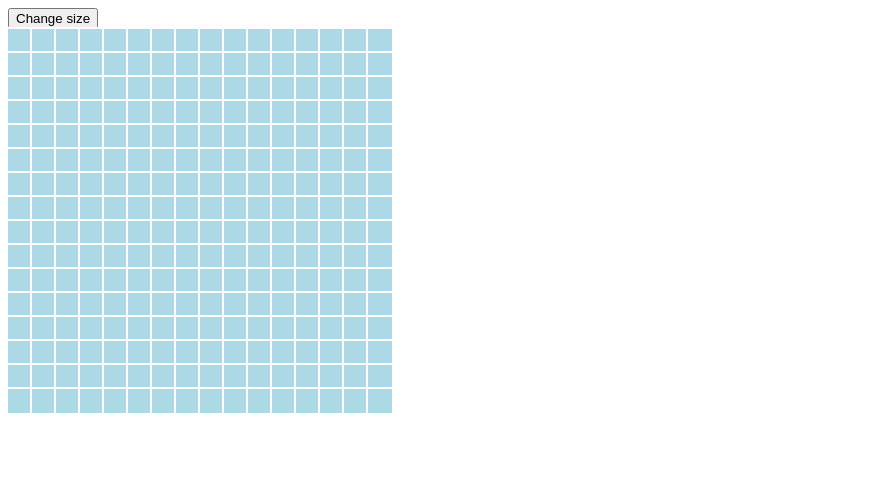
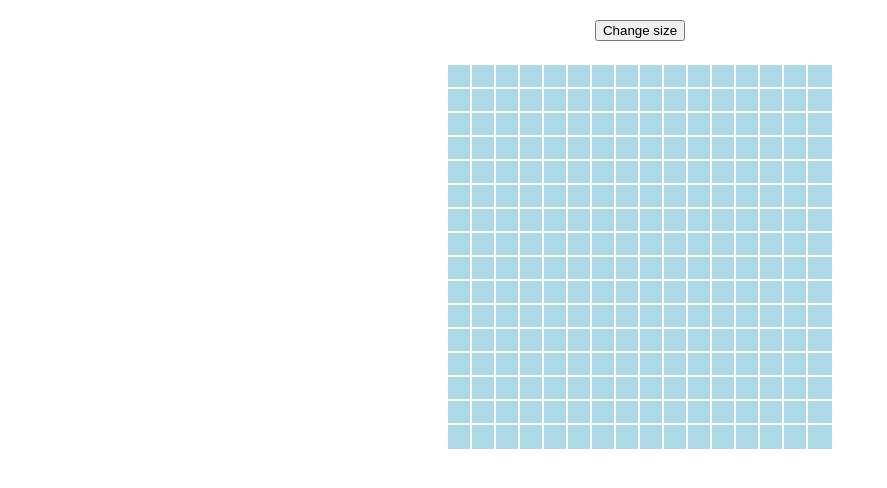
Before and after one commit to mbylater/odin-etch-a-sketch, a plain HTML site: page index.html in a window 1280 px wide. Shown: the whole page, without its empty margins (0-887 px from the left). Drawn offline with Linux system fonts and the light colour scheme.

Commit message:
add button and align all to center

```diff
--- a/index.html
+++ b/index.html
@@ -8,10 +8,12 @@
     <link rel="stylesheet" href="styles.css">
 </head>
 <body>
-    <button>Change size</button>
-    <div class="container"></div>
+    <div class="body">
+        <button>Change size</button>
+        <div class="container"></div>
 
-    <!-- Link to JS  -->
-    <script src="javascript.js"></script>
+        <!-- Link to JS  -->
+        <script src="javascript.js"></script>
+    </div>
 </body>
 </html>
--- a/styles.css
+++ b/styles.css
@@ -1,4 +1,12 @@
 /* Turn the container into the flexbox to ensure that squares are visible */
+
+.body {
+    display: flex;
+    flex-direction: column;
+    align-items: center;
+    gap: 24px;
+    margin-top: 20px;
+}
 
 .container {
     width: 384px;
```
